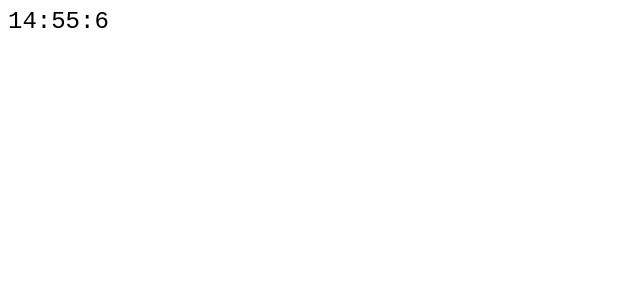
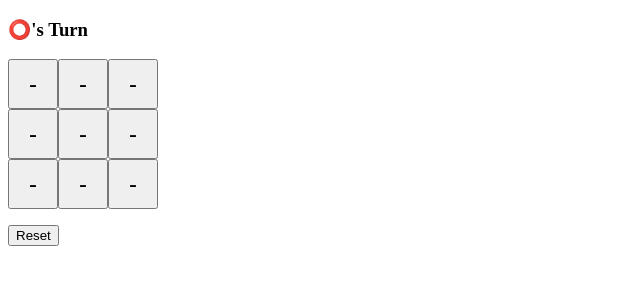
Before and after one commit to Harsha2306/react-coding-challenges, a React (Vite) app: page / in a window 1280 px wide. Shown: the top 300 px of the page, without its empty margins (0-640 px from the left). Built offline with nearby package versions, Linux system fonts and the light colour scheme.

Commit message:
ticTacToe

```diff
--- a/src/App.tsx
+++ b/src/App.tsx
@@ -1,9 +1,9 @@
-import Clock from "./components/DigitalClock/Clock";
+import Game from "./components/TicTacToe/Game";
 
 function App() {
   return (
     <>
-      <Clock />
+      <Game/>
     </>
   );
 }
--- /dev/null
+++ b/src/Components/TicTacToe/Game.tsx
@@ -0,0 +1,118 @@
+import React, { useCallback, useState } from "react";
+
+type TTicTacToe = {
+  board: (string | null)[][];
+  player: "❌" | "⭕";
+  gameStatus: "🤝 Draw" | "❌ Won" | "⭕ Won" | "inProgress";
+};
+
+const initialState: TTicTacToe = {
+  board: [
+    [null, null, null],
+    [null, null, null],
+    [null, null, null],
+  ],
+  player: "⭕",
+  gameStatus: "inProgress",
+};
+
+const Game: React.FC = () => {
+  const [ticTacToe, setTicTacToe] = useState<TTicTacToe>(initialState);
+
+  const checkWin = (board: (string | null)[][]) => {
+    //rows and cols
+    for (let i = 0; i < board.length; i++) {
+      if (
+        board[i][0] &&
+        board[i][0] === board[i][1] &&
+        board[i][1] === board[i][2]
+      )
+        return board[i][0];
+      if (
+        board[0][i] &&
+        board[0][i] === board[1][i] &&
+        board[1][i] === board[2][i]
+      ) {
+        return board[0][i];
+      }
+    }
+    //diagnols
+    if (
+      board[0][0] &&
+      board[0][0] === board[1][1] &&
+      board[1][1] === board[2][2]
+    ) {
+      return board[0][0];
+    }
+    if (
+      board[0][2] &&
+      board[0][2] === board[1][1] &&
+      board[1][1] === board[2][0]
+    ) {
+      return board[0][2];
+    }
+    return null;
+  };
+
+  const getNoOfOccupiedCells = (board: (string | null)[][]): number => {
+    let res = 0;
+    board.forEach((row) =>
+      row.forEach((col) => {
+        if (col !== null) res++;
+      })
+    );
+    return res;
+  };
+
+  const handleMove = useCallback((rowIdx: number, colIdx: number) => {
+    setTicTacToe((prev) => {
+      const updatedBoard = prev.board.map((row) => [...row]);
+      updatedBoard[rowIdx][colIdx] = prev.player;
+      const nextPlayer = prev.player === "⭕" ? "❌" : "⭕";
+      const playerWins = checkWin(updatedBoard);
+      let updatedGameStatus = prev.gameStatus;
+      if (!playerWins && getNoOfOccupiedCells(updatedBoard) === 9)
+        updatedGameStatus = "🤝 Draw";
+      else if (playerWins === "⭕") updatedGameStatus = "⭕ Won";
+      else if (playerWins === "❌") updatedGameStatus = "❌ Won";
+      return {
+        board: updatedBoard,
+        player: nextPlayer,
+        gameStatus: updatedGameStatus,
+      };
+    });
+  }, []);
+
+  const handleReset = () => {
+    setTicTacToe(initialState);
+  };
+
+  return (
+    <div>
+      <h3>
+        {ticTacToe.gameStatus === "inProgress"
+          ? `${ticTacToe.player}'s Turn`
+          : ticTacToe.gameStatus}
+      </h3>
+      {ticTacToe.board.map((row, rowIdx) => (
+        <div key={rowIdx} style={{ display: "flex" }}>
+          {row.map((col, colIdx) => (
+            <button
+              disabled={col !== null || ticTacToe.gameStatus !== "inProgress"}
+              onClick={() => handleMove(rowIdx, colIdx)}
+              key={colIdx}
+              style={{ width: "50px", height: "50px", fontSize: "24px" }}
+            >
+              {col || "-"}
+            </button>
+          ))}
+        </div>
+      ))}
+      <button onClick={handleReset} style={{ marginTop: "1rem" }}>
+        Reset
+      </button>
+    </div>
+  );
+};
+
+export default Game;
```
